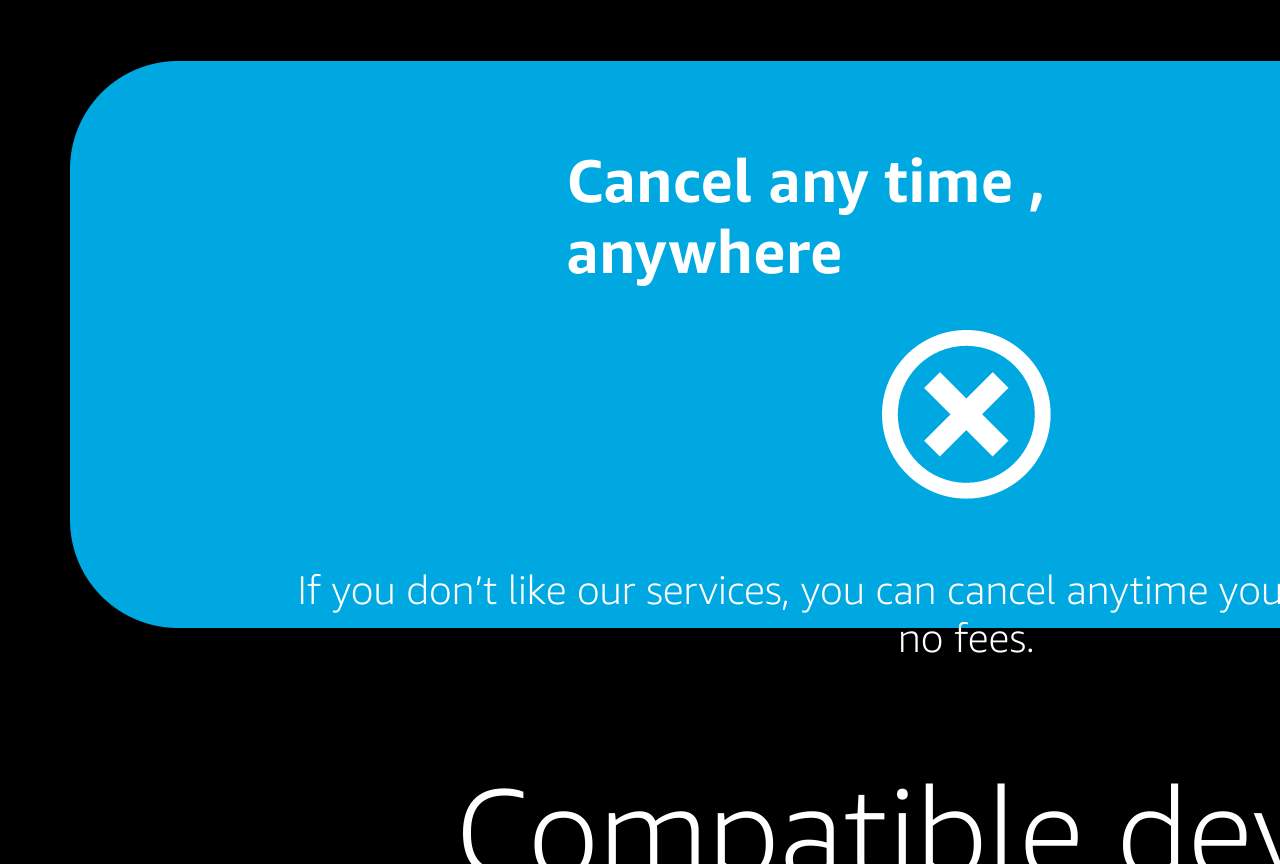
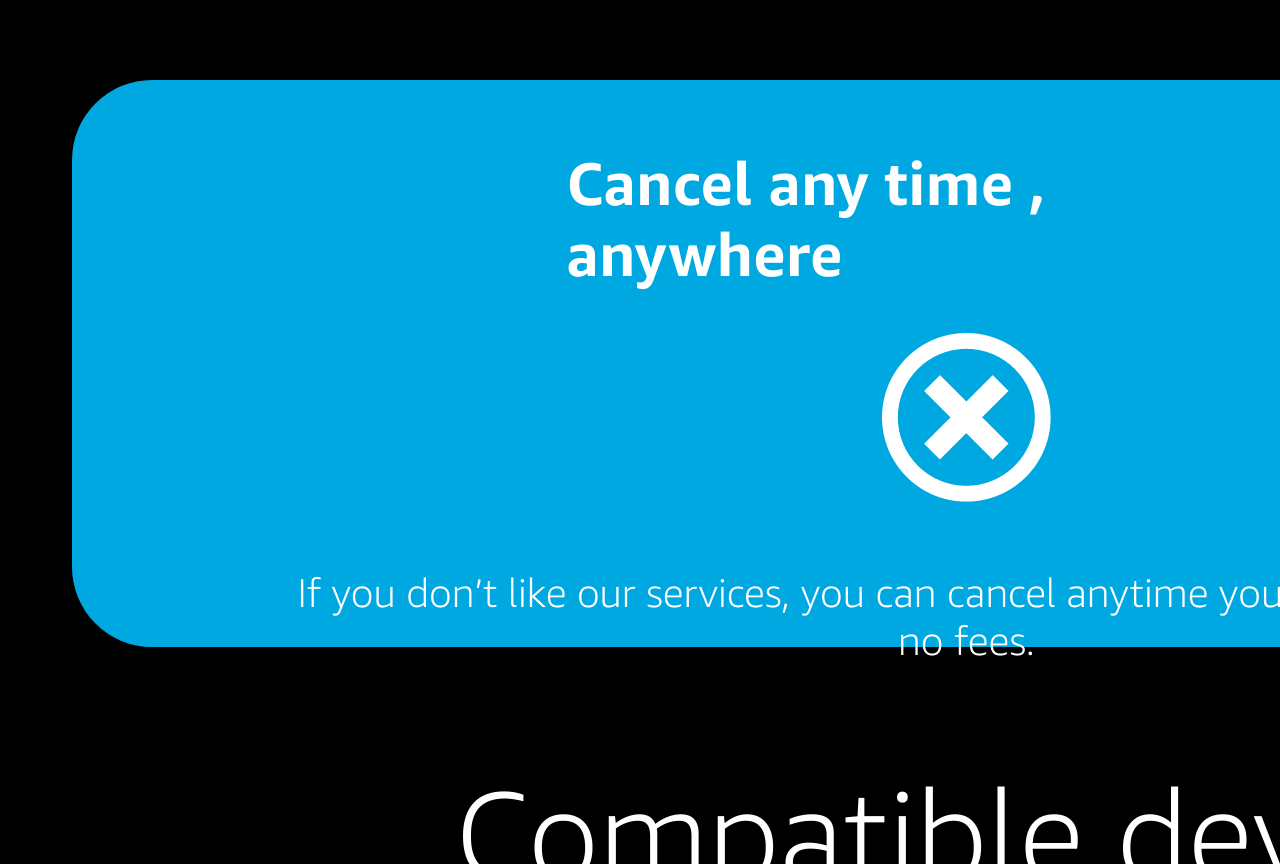
Before and after one commit to Danny200523/HTML_S1_GuerreroDaniel, a plain HTML site: page Dia6/index.html in a window 1280 px wide. Shown: the part 2670-3534 px from the top of the page. Drawn offline with Linux system fonts and the light colour scheme.

Commit message:
feat: :rocket: add changes

```diff
--- a/Dia6/index.html
+++ b/Dia6/index.html
@@ -50,7 +50,7 @@
             With 4K HDR quality, you canenjoy all of the live content you like to see,<br/> from Sports events to E-sports  events
         </div>
     </div>
-    <div ID="gr3">
+    <div id="gr3">
 
     </div>
     <div id="text">
@@ -67,8 +67,8 @@
             24/7. On demand.
         </div>
     </div>
+    <div id="gr4"></div>
     <div id="ret">
-        <img src="./img/Rectangle 3-1.png">
         <div id="cc">
             Cancel any time , anywhere
         </div>
--- a/Dia6/style/style.css
+++ b/Dia6/style/style.css
@@ -134,14 +134,23 @@ body{
 }
 #ret{
     margin-left: 62.33px;
-    margin-top: 71px;
+    margin-top: 20px;
+}
+#gr4{
+    background-color: #00A8E1;
+    width: 1792px;
+    height: 567px;
+    margin-left: 64px;
+    border-radius: 80px;
+    margin-top: 90px;
+
 }
 #cc{
     font-family: "Amazon Emberb";
     font-size: 60px;
     color: white;
     margin-left: 496px;
-    margin-top: -488px;
+    margin-top: -520px;
 }
 #x{
     margin-top: 44px;
```
